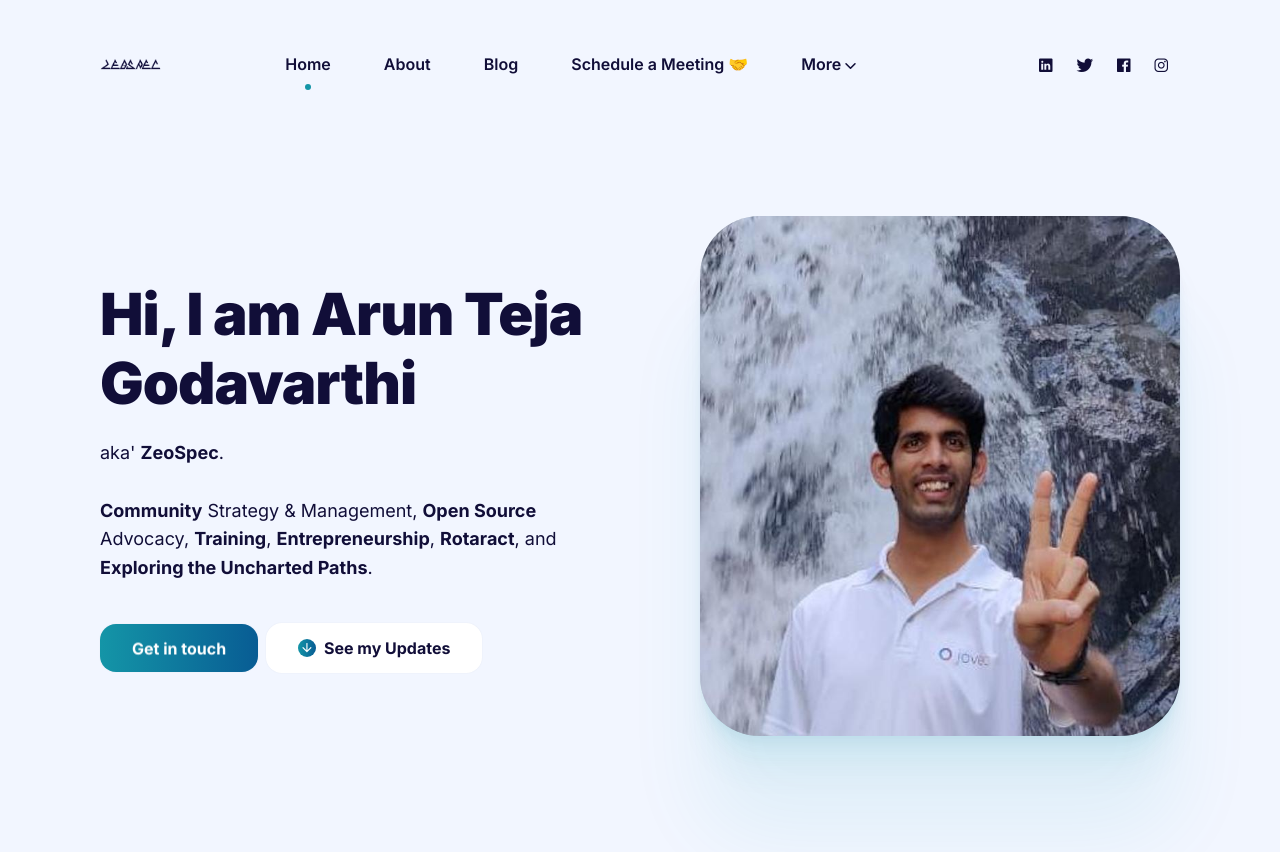
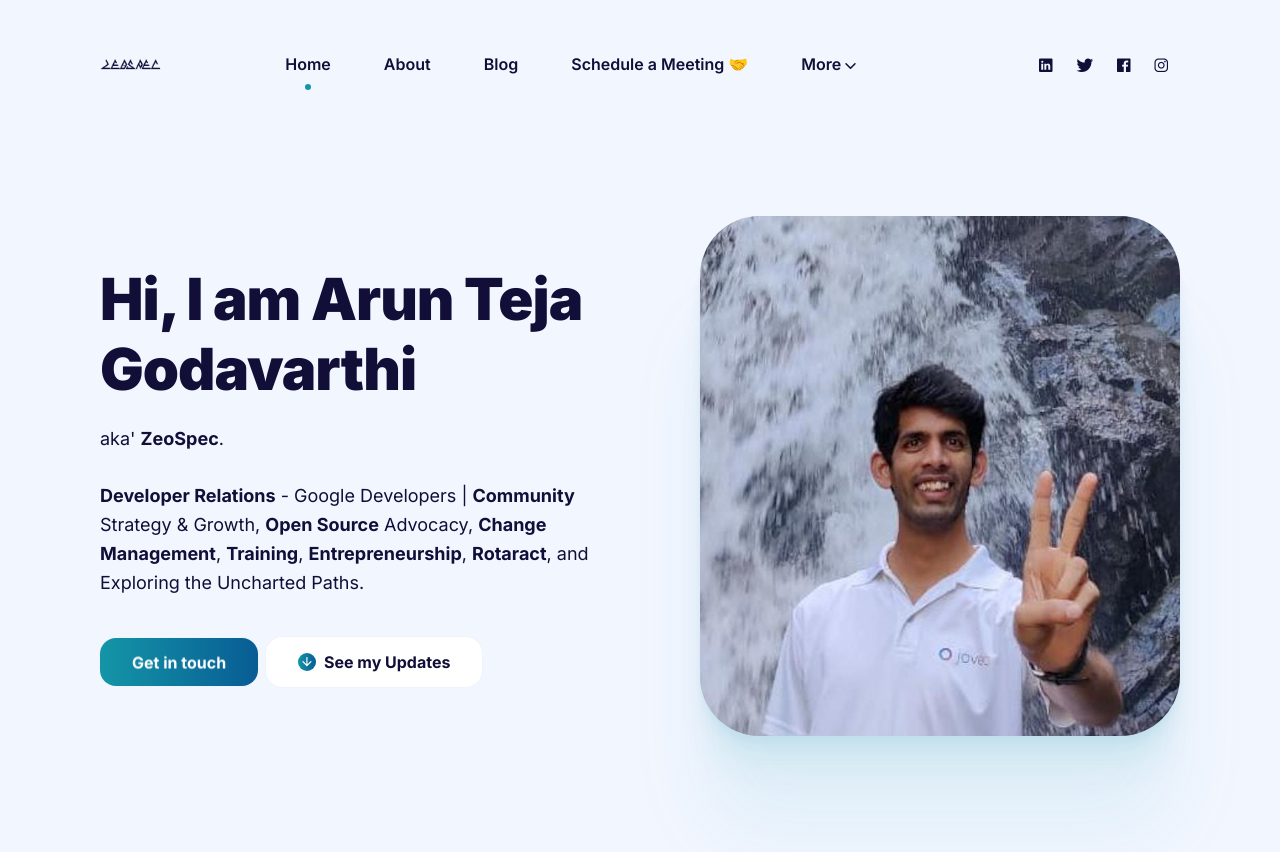
Before and after one commit to zeospec/ZeoSpec, a Jekyll site: the page built from index.html, in a window 1280 px wide and 900 px high. Shown: the top 852 px of the window. Built offline with Jekyll 4.4.1, drawn with Linux system fonts in a browser that asks for light colours.

Commit message:
updated the hero text intro.

```diff
--- a/_data/content.yml
+++ b/_data/content.yml
@@ -1,6 +1,6 @@
 hero:
   title: Hi, I am Arun Teja Godavarthi
-  description_html: <p>aka' <strong>ZeoSpec</strong>.<br><br><strong>Community</strong> Strategy & Management, <strong>Open Source</strong> Advocacy, <strong>Training</strong>, <strong>Entrepreneurship</strong>, <strong><a href="https://rtr.zeospec.com/" target="_blank">Rotaract</a></strong>, and <strong>Exploring the Uncharted Paths</strong>.</p>
+  description_html: <p>aka' <strong>ZeoSpec</strong>.<br><br><strong>Developer Relations</strong> - Google Developers | <strong>Community</strong> Strategy & Growth, <strong>Open Source</strong> Advocacy, <strong>Change Management</strong>, <strong>Training</strong>, <strong>Entrepreneurship</strong>, <strong><a href="https://rtr.zeospec.com/" target="_blank">Rotaract</a></strong>, and Exploring the Uncharted Paths.</p>
   image: /images/hero.jpg # 700 * 1050
   image_alt: Arun Teja Godavarthi's picture
   cta_button: Get in touch
```
